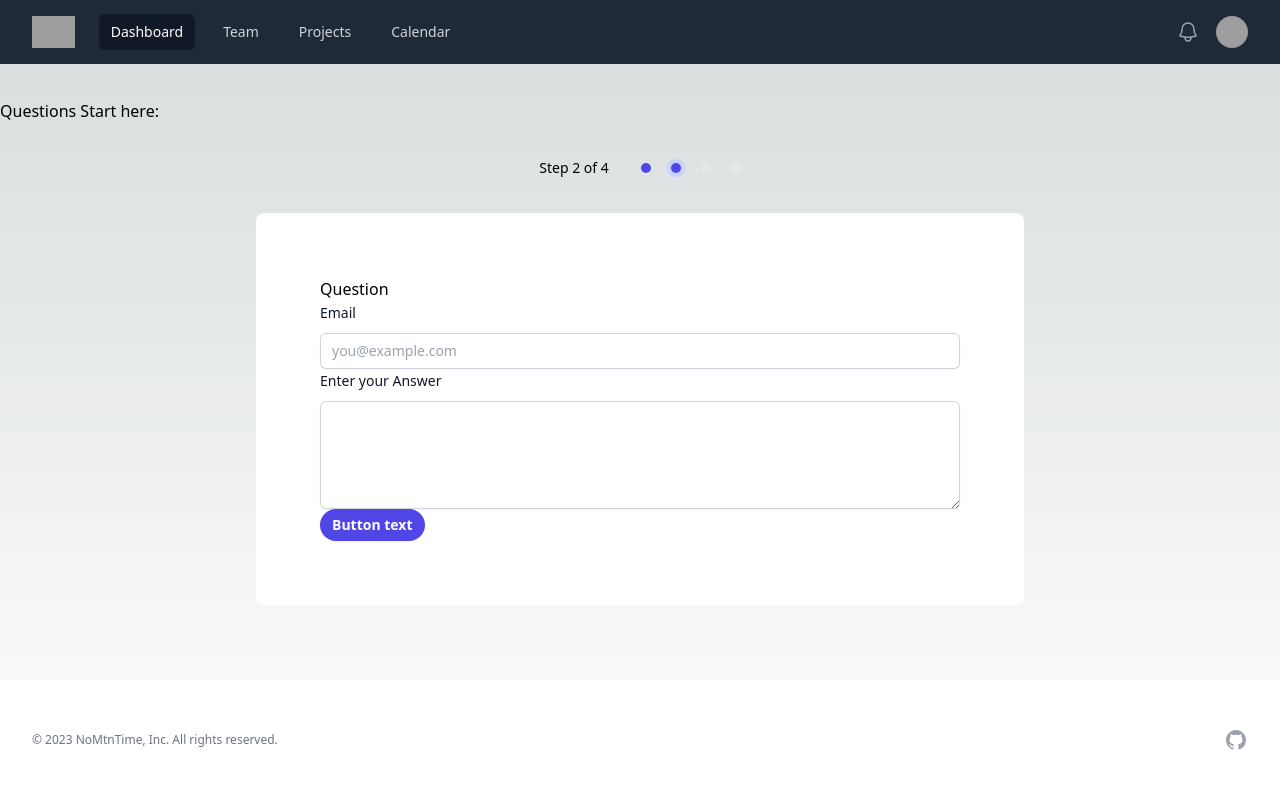
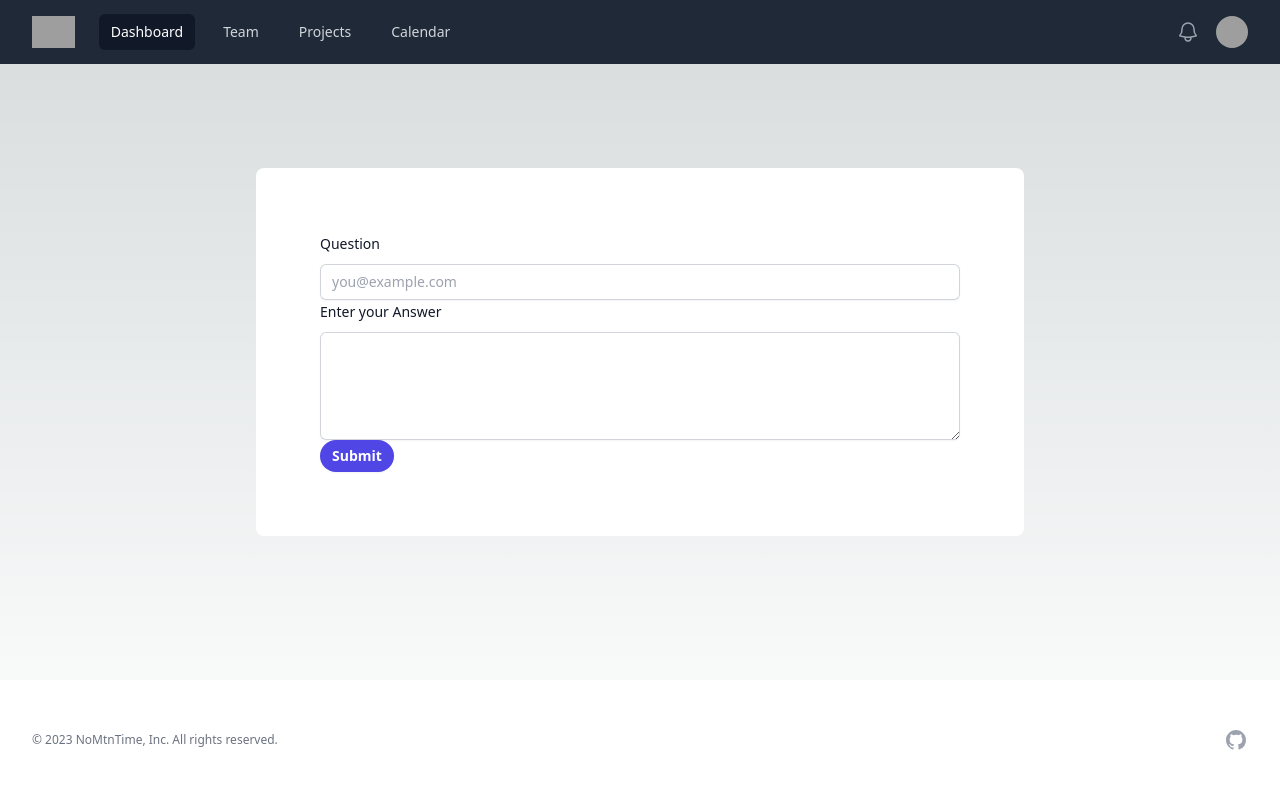
Before and after one commit to no-mountain-time/interro-ai, a Next.js app: page /interview/questions in a window 1280 px wide. Shown: the top 788 px of the page. Built offline with nearby package versions, Linux system fonts and the light colour scheme; grey boxes are pictures that could not be loaded.

Commit message:
interview

```diff
--- a/components/Button.tsx
+++ b/components/Button.tsx
@@ -6,7 +6,7 @@ export default function Button() {
         type='button'
         className='rounded-full bg-indigo-600 px-3 py-1.5 text-sm font-semibold text-white shadow-sm hover:bg-indigo-500 focus-visible:outline focus-visible:outline-2 focus-visible:outline-offset-2 focus-visible:outline-indigo-600'
       >
-        Button text
+        Submit
       </button>
     </>
   )
--- a/components/Input.tsx
+++ b/components/Input.tsx
@@ -6,7 +6,7 @@ export default function Input() {
         htmlFor='email'
         className='block text-sm font-medium leading-6 text-gray-900'
       >
-        Email
+        Question
       </label>
       <div className='mt-2'>
         <input
--- a/pages/interview/questions.tsx
+++ b/pages/interview/questions.tsx
@@ -7,10 +7,7 @@ import Modal from '@/components/Modal'
 export default function Questions() {
   return (
     <>
-      <h1>Questions Start here:</h1>
-      <Progress />
       <div className='w-[60%] h-fit mx-auto rounded-lg bg-white mb-10 p-2 md:p-16'>
-        <p className='text-black'>Question</p>
         <Input />
         <Response />
         <Button />
```
